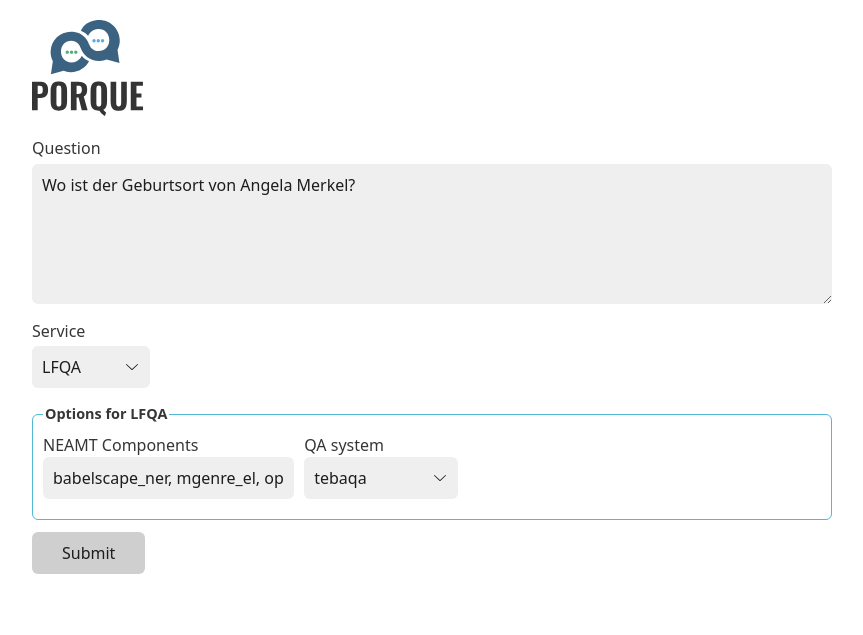
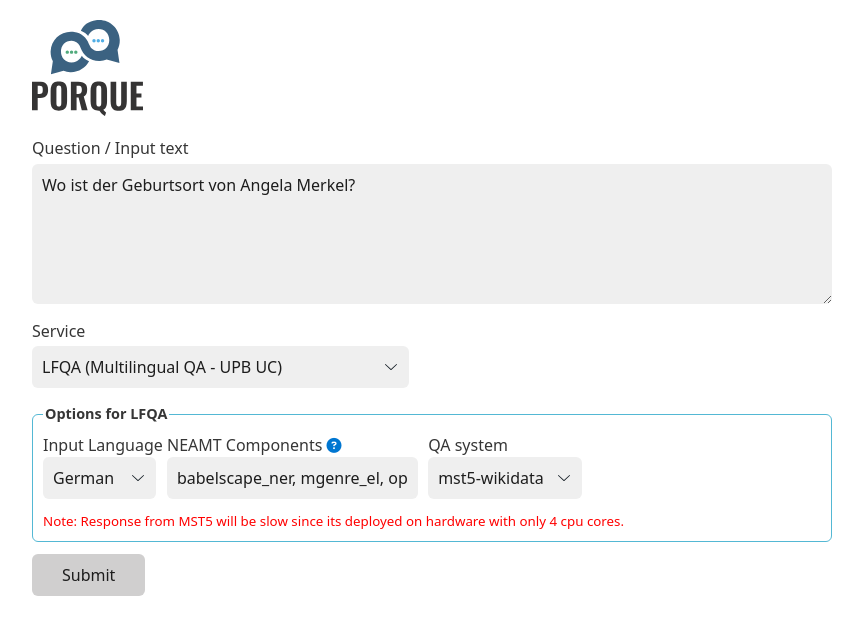
Before and after one commit to dice-group/PORQUE, a Flask app: page / in a window 1280 px wide. Shown: the top 635 px of the page, without its empty margins (208-1071 px from the left). Run offline with Flask 3, Linux system fonts and the light colour scheme.

Commit message:
updating porque ui

```diff
--- a/frontend/main.py
+++ b/frontend/main.py
@@ -6,8 +6,28 @@
 import time
 import traceback
 
+
+from SPARQLWrapper import JSON
+from SPARQLWrapper import SPARQLWrapper
+from SPARQLWrapper.SPARQLExceptions import SPARQLWrapperException
+
 neamt_api = 'http://porque.cs.upb.de/porque-neamt/custom-pipeline'
 poolparty_api = 'https://demos-02.poolparty.biz/'
+
+porque_langs = {
+    'de': 'German',
+    'fr': 'French',
+    'es': 'Spanish',
+    'en': 'English'
+}
+
+sparql_endpoints = {
+    'dbpedia_2016-10_enriched': {'label': 'DBpedia 2016-10 (Enriched)', 'uri' : 'http://porque.cs.upb.de:8890/sparql/', 'named_graph' : 'http://www.upb.de/en-dbp2016-10-enriched'},
+    'dbpedia_2016-10_normal': {'label': 'DBpedia 2016-10', 'uri' : 'http://porque.cs.upb.de:8890/sparql/', 'named_graph' : 'http://www.upb.de/en-dbp2016-10-normal'},
+    'wikidata_qald10': {'label': 'Wikidata (QALD10 instance)',' uri' : 'https://skynet.coypu.org/wikidata/', 'named_graph' : None},
+    'wikidata': {'label': 'Wikidata (Latest)', 'uri' : 'https://query.wikidata.org/sparql', 'named_graph' : None},
+    'dbpedia': {'label': 'DBpedia (Latest)', 'uri' : 'https://dbpedia.org/sparql', 'named_graph' : None}
+}
 
 app = flask.Flask(__name__)
 
@@ -26,6 +46,22 @@
 def get_poolparty_projects():
     return fetch_poolparty_projects(ttl_hash=ttl_hash())
 
+
+def send_sparql(sparql_str, endpoint_info):
+    try:
+        sparql = SPARQLWrapper(endpoint_info['uri'])
+        named_graph = sparql_endpoints.get('named_graph')
+        if named_graph:
+            sparql.setNamedGraph(named_graph)
+        sparql.setQuery(sparql_str)
+        sparql.setReturnFormat(JSON)
+        sparql_results = sparql.query().convert()
+        return sparql_results
+    except Exception as e:
+        print('Exception occurred for \tSPARQL: %s' % (sparql_str))
+        print(str(e))
+        return {"head": {"vars": []}, "results": {"bindings": []}}
+
 def qsw_request_formatter(question, uri):
     data = requests.get(uri, params={'question': question}).json()
     return {
@@ -33,11 +69,51 @@
         'json': data,
     }
 
+
+def prettify_answers(answers_raw):
+    """
+    Adapted from: https://github.com/WSE-research/qa-systems-wrapper/blob/84f90d703ebf620162ab085015e2f436dda7ef1e/routers/qanswer.py#L16-L23
+    """
+    if 'results' in answers_raw.keys() and len(answers_raw['results']['bindings']) > 0:
+        # converting to set
+        res = set()
+        for uri in answers_raw['results']['bindings']:
+            res.add(uri[list(uri.keys())[0]]['value'])
+        return list(res)
+    else:
+        return []
+
+def mst5_request_formatter(question, uri):
+    payload = {
+        'query': question,
+        'lang': 'en'
+    }
+    headers = {
+        'Content-Type': 'application/x-www-form-urlencoded'
+    }
+    sparql_str = requests.post(uri, headers=headers, data=payload).text
+    if 'wikidata' in uri:
+        # send sparql to wikidata
+        endpoint_info = sparql_endpoints['wikidata']
+    else:
+        # send sparql to dbpedia
+        endpoint_info = sparql_endpoints['dbpedia']
+
+    answer = send_sparql(sparql_str, endpoint_info)
+
+    return {
+        'answer': prettify_answers(answer),
+        'sparql': sparql_str.replace("\n"," ")
+    }
+
+
 lfqa_systems = {
+    'mst5-wikidata': {'uri': 'http://porque.cs.upb.de/mst5/wikidata/fetch-sparql', 'request_formatter': mst5_request_formatter},
+    'mst5-dbpedia': {'uri': 'http://porque.cs.upb.de/mst5/dbpedia/fetch-sparql', 'request_formatter': mst5_request_formatter},
     'tebaqa': {'uri': 'http://141.57.8.18:40199/tebaqa/answer', 'request_formatter': qsw_request_formatter},
     'gAnswer': {'uri': 'http://141.57.8.18:40199/gAnswer/answer', 'request_formatter': qsw_request_formatter},
-    'deeppavlov': {'uri': 'http://141.57.8.18:40199/deeppavlov2023/answer', 'request_formatter': qsw_request_formatter},
-    'deeppavlov2.0': {'uri': 'http://141.57.8.18:40199/deeppavlov2023/answer', 'request_formatter': qsw_request_formatter}
+    'deeppavlov': {'uri': 'http://141.57.8.18:40199/deeppavlov/answer', 'request_formatter': qsw_request_formatter},
+    'deeppavlov2.0': {'uri': 'http://141.57.8.18:40199/deeppavlov2023/answer', 'request_formatter': qsw_request_formatter},
 }
 
 def translate_message(lang, message):
@@ -56,19 +132,84 @@
         retval = query
     return retval
 
-def neamt_service(form):
+def mst5_service(form):
     query = form['query']
+    lang = form['mst5_lang_id']
+    endpoint_id = form['mst5_sparql_endpoint_id']
+    endpoint_info = sparql_endpoints[endpoint_id]
+    try:
+        payload = {
+        'query': query,
+        'lang': lang
+        }
+        headers = {
+            'Content-Type': 'application/x-www-form-urlencoded'
+        }
+        mst5_uri = lfqa_systems['mst5-wikidata']['uri']
+        if 'dbpedia' in endpoint_id:
+            mst5_uri = lfqa_systems['mst5-dbpedia']['uri']
+
+        sparql_str = requests.post(mst5_uri, headers=headers, data=payload).text
+
+        answer = send_sparql(sparql_str, endpoint_info)
+
+        data = {
+            'answer': prettify_answers(answer),
+            'sparql': sparql_str.replace("\n"," ")
+        }
+        retval = {
+            'answer': data['answer'] if len(data['answer']) > 0 else translate_message(data.get('lang'),'No answer found.'),
+            'json': data
+        }
+    except Exception as err:
+        # printing stack trace
+        traceback.print_exc()
+        retval = {
+            'answer': translate_message(data.get('lang'), 'Something went wrong, please contact the system administrator.'),
+            'json': {'exception': '%s: %s'%(type(err).__name__, str(err))},
+            'exception': True
+        }
+    return retval
+
+
+def neamt_service(form, arg2='neamt_'):
+    query = form['query']
+    form_prefix = arg2
+    lang = form[form_prefix + 'lang_id']
     data = {}
     try:
         data = requests.post(neamt_api, data={
             'query': query,
-            'components': form['neamt_components'],
+            'components': form[form_prefix + 'neamt_components'],
             'full_json': 'true',
+            'lang': lang
         }).json()
+        retval = {
+            'answer': data['translated_text'],
+            'json': data
+        }
+    except Exception as err:
+        # printing stack trace
+        traceback.print_exc()
+        retval = {
+            'answer': translate_message(data.get('lang'), 'Something went wrong, please contact the system administrator.'),
+            'json': {'exception': '%s: %s'%(type(err).__name__, str(err))},
+            'exception': err
+        }
+    return retval
 
-        query = data['translated_text']
+def lfqa_service(form):
+    data = {}
+    try:
+        retval = neamt_service(form, 'lfqa_')
+
+        if retval.get('exception'):
+            raise err
+
+        data = retval['json']
+        query = retval['answer']
         # call the qa system
-        qa_sys = lfqa_systems[form['qa_system_id']]
+        qa_sys = lfqa_systems[form['lfqa_qa_system_id']]
 
         qa_data = qa_sys['request_formatter'](query, qa_sys['uri'])
 
@@ -83,7 +224,8 @@
         traceback.print_exc()
         retval = {
             'answer': translate_message(data.get('lang'), 'Something went wrong, please contact the system administrator.'),
-            'json': {'exception': '%s: %s'%(type(err).__name__, str(err))}
+            'json': {'exception': '%s: %s'%(type(err).__name__, str(err))},
+            'exception': True
         }
     return retval
 
@@ -100,8 +242,10 @@
     }
 
 services = {
+    'lfqa': lfqa_service,
+    'poolparty': poolparty_service,
     'neamt': neamt_service,
-    'poolparty': poolparty_service,
+    'mst5': mst5_service,
 }
 
 @app.route('/', methods=['GET', 'POST'])
@@ -109,6 +253,8 @@
     data = {
         'poolparty_projects': get_poolparty_projects(),
         'lfqa_systems': lfqa_systems,
+        'porque_langs': porque_langs,
+        'sparql_endpoints': sparql_endpoints
     }
     if 'query' in flask.request.form:
         data.update(services[flask.request.form['service']](flask.request.form))
--- a/frontend/static/water.css
+++ b/frontend/static/water.css
@@ -1478,7 +1478,7 @@
   padding: 10px 10px 0;
   margin: 1em 0;
   border-radius: 6px;
-  overflow: hidden;
+  overflow-x: scroll;
 }
 
 @media (prefers-color-scheme: dark) {
@@ -1687,3 +1687,13 @@
     text-decoration: underline;
   }
 }
+
+.red-small-text {
+  color: red;
+  font-size: smaller;
+}
+
+.fa-question-circle {
+  color: #0076d1; /* Change color */
+  font-size: 15px; /* Change size */
+}
--- a/frontend/templates/qa.html
+++ b/frontend/templates/qa.html
@@ -1,31 +1,70 @@
 <!doctype html>
 <title>PORQUE QA</title>
 <link rel="stylesheet" href="static/water.css">
+<link rel="stylesheet" href="https://cdnjs.cloudflare.com/ajax/libs/font-awesome/6.2.0/css/all.min.css">
 <meta name="viewport" content="width=device-width, initial-scale=1.0">
 
 {% if not answer %}
 <a href="https://www.porque-project.eu"><img src="static/porque.svg" style="max-height: 6em;" alt="PORQUE"/></a>
 <form method="POST">
   <p>
-    <label for="query">Question</label>
+    <label for="query">Question / Input text</label>
     <textarea name="query" id="query">Wo ist der Geburtsort von Angela Merkel?</textarea>
   </p>
   <p>
     <label for="service">Service</label>
     <select name="service" id="service">
-      <option value="neamt">LFQA</option>
-      <option value="poolparty">poolparty</option>
+      <option value="lfqa">LFQA (Multilingual QA - UPB UC)</option>
+      <option value="poolparty">poolparty (Multilingual Hybrid-QA - SWC UC)</option>
+      <option value="neamt">NEAMT (Machine Translation)</option>
+      <option value="mst5">MST5 (Multilingual QA - UPB UC)</option>
     </select>
   </p>
-  <fieldset id="neamt_options">
+  <fieldset id="lfqa_options">
     <legend>Options for LFQA</legend>
+    <label>Input Language
+      <select name="lfqa_lang_id" style="min-width: 113px;">{% for k in porque_langs.keys() %}<option value="{{ k }}">{{ porque_langs[k] }}</option>{% endfor %}</select>
+    </label>
     <label>NEAMT Components
-      <input name="neamt_components" value="babelscape_ner, mgenre_el, opus_mt"/>
+      <a href="https://github.com/dice-group/LFQA/tree/main/naive-eamt#na%C3%AFve-eamt-na%C3%AFve-entity-aware-machine-translation-framework" target="_blank" title="List of available components">
+        <i class="fa fa-question-circle"></i>
+      </a>
+      <input name="lfqa_neamt_components" value="babelscape_ner, mgenre_el, opus_mt"/>
     </label>
     <label>QA system
-      <select name="qa_system_id">{% for k in lfqa_systems.keys() %}<option value="{{ k }}">{{ k }}</option>{% endfor %}</select>
+      <select name="lfqa_qa_system_id">{% for k in lfqa_systems.keys() %}<option value="{{ k }}">{{ k }}</option>{% endfor %}</select>
+    </label>
+    <br>
+    <small class="red-small-text">Note: Response from MST5 will be slow since its deployed on hardware with only 4 cpu cores.</small>
+  </fieldset>
+
+  <fieldset id="neamt_options">
+    <legend>Options for NEAMT</legend>
+    <label>Input Language
+      <select name="neamt_lang_id" style="min-width: 113px;">{% for k in porque_langs.keys() %}<option value="{{ k }}">{{ porque_langs[k] }}</option>{% endfor %}</select>
+    </label>
+    <label>NEAMT Components
+      <a href="https://github.com/dice-group/LFQA/tree/main/naive-eamt#na%C3%AFve-eamt-na%C3%AFve-entity-aware-machine-translation-framework" target="_blank" title="List of available components">
+        <i class="fa fa-question-circle"></i>
+      </a>
+      <input name="neamt_neamt_components" value="babelscape_ner, mgenre_el, opus_mt"/>
     </label>
   </fieldset>
+
+  <fieldset id="mst5_options">
+
+    <legend>Options for MST5</legend>
+
+    <label>Input Language
+      <select name="mst5_lang_id" style="min-width: 113px;">{% for k in porque_langs.keys() %}<option value="{{ k }}">{{ porque_langs[k] }}</option>{% endfor %}</select>
+    </label>
+    <label>SPARQL Endpoint
+      <select name="mst5_sparql_endpoint_id">{% for k in sparql_endpoints.keys() %}<option value="{{ k }}">{{ sparql_endpoints[k]['label'] }}</option>{% endfor %}</select>
+    </label>
+    <br>
+    <small class="red-small-text">Note: Response from MST5 will be slow since its deployed on hardware with only 4 cpu cores.</small>
+  </fieldset>
+
   <fieldset id="poolparty_options">
     <legend>Options for poolparty</legend>
     <label>Project
```
